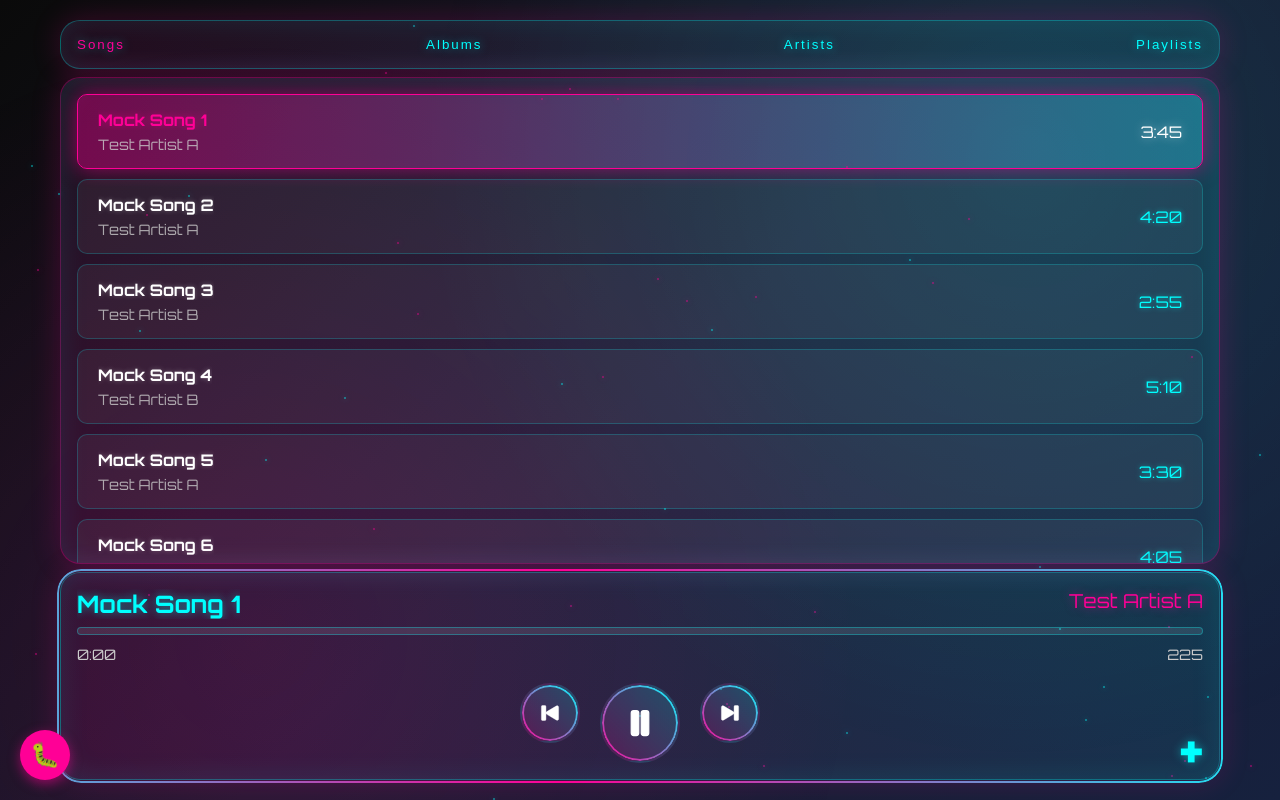
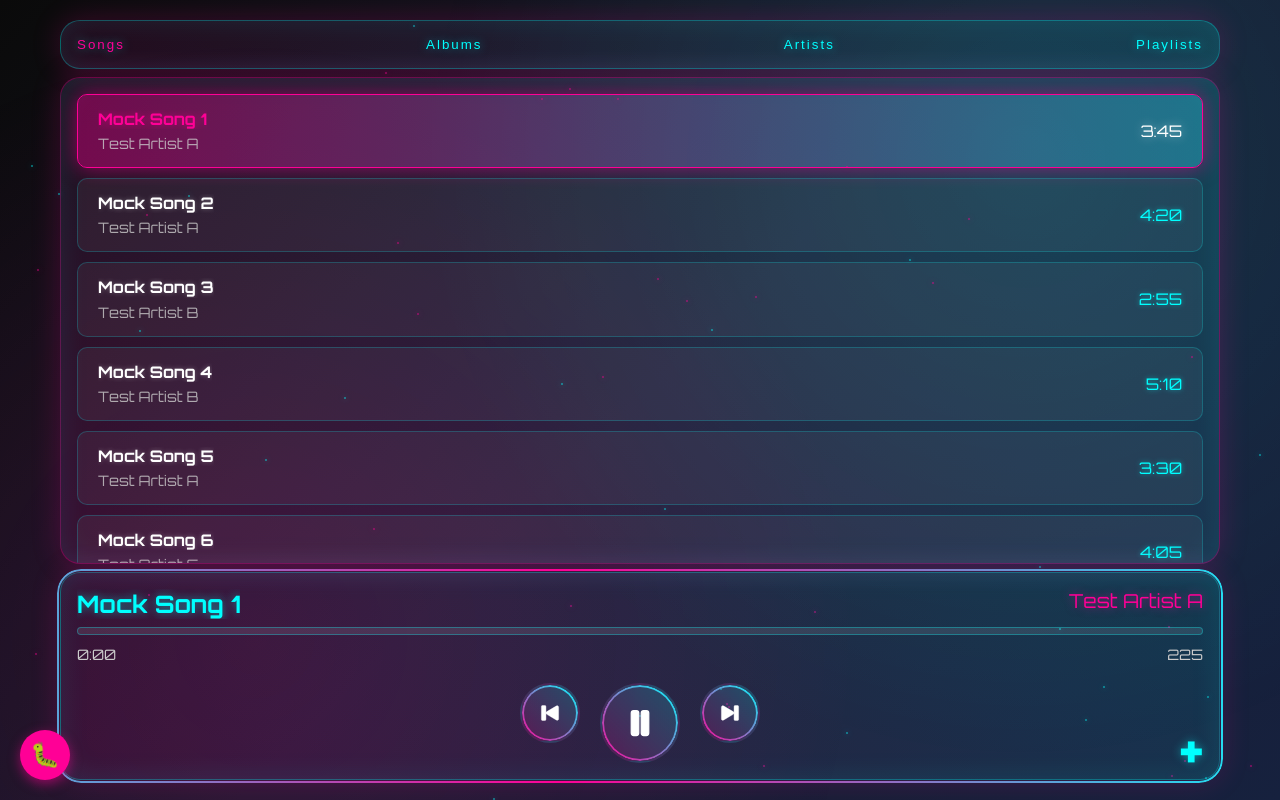
Before and after one commit to LaraGuardiola/music-player, a website built with Vite: page docs/index.html in a window 1280 px wide. Built offline with nearby package versions, Linux system fonts and the light colour scheme; some packages are replaced by stand-ins of ours; what @capacitor/core, @odion-cloud/capacitor-mediastore would draw is missing.

Commit message:
Limit height for .playlist-item

```diff
--- a/docs/style.css
+++ b/docs/style.css
@@ -345,7 +345,8 @@ body::before {
   min-width: 0;
   max-width: 100%;
   flex: 1 0 auto;
-  min-height: fit-content;
+  min-height: 60px;
+  max-height: 80px;
   box-sizing: border-box;
 }
 
@@ -422,7 +423,12 @@ body::before {
   color: #ffffff;
   text-shadow: 0 0 5px rgba(255, 255, 255, 0.3);
   overflow: hidden;
-  text-overflow: ellipsis;
+  display: -webkit-box;
+  -webkit-line-clamp: 2;
+  -webkit-box-orient: vertical;
+  line-height: 1.2;
+  max-height: 2.4em;
+  word-break: break-word;
 }
 
 .song-artist {
@@ -511,6 +517,8 @@ body::before {
   .playlist-item {
     padding: 12px 15px;
     cursor: pointer;
+    min-height: 55px;
+    max-height: 75px;
   }
 
   .song-name {
```
